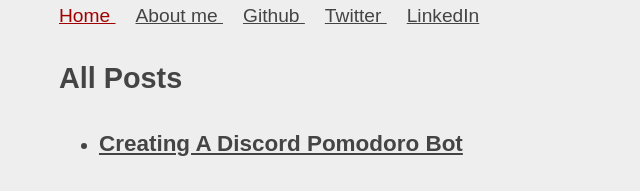
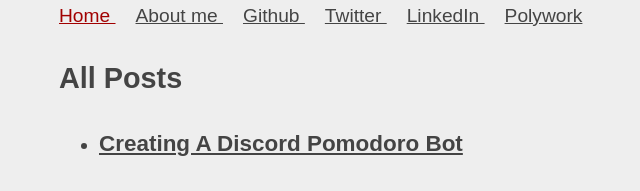
Before and after one commit to Friendscover/my-website, a Jekyll site: the page built from index.html, in a window 1280 px wide. Shown: the top 191 px of the page, without its empty margins (256-896 px from the left). Built offline with Jekyll 4.4.1, drawn with Linux system fonts in a browser that asks for light colours.

Commit message:
added a polywork link

```diff
--- a/_data/navigation.yml
+++ b/_data/navigation.yml
@@ -8,3 +8,5 @@
   link: https://twitter.com/friendscover
 - name: LinkedIn
   link: https://www.linkedin.com/in/tobias-kl%C3%B6pper-b054701ba/
+- name: Polywork
+  link: https://www.polywork.com/friendscover
```
